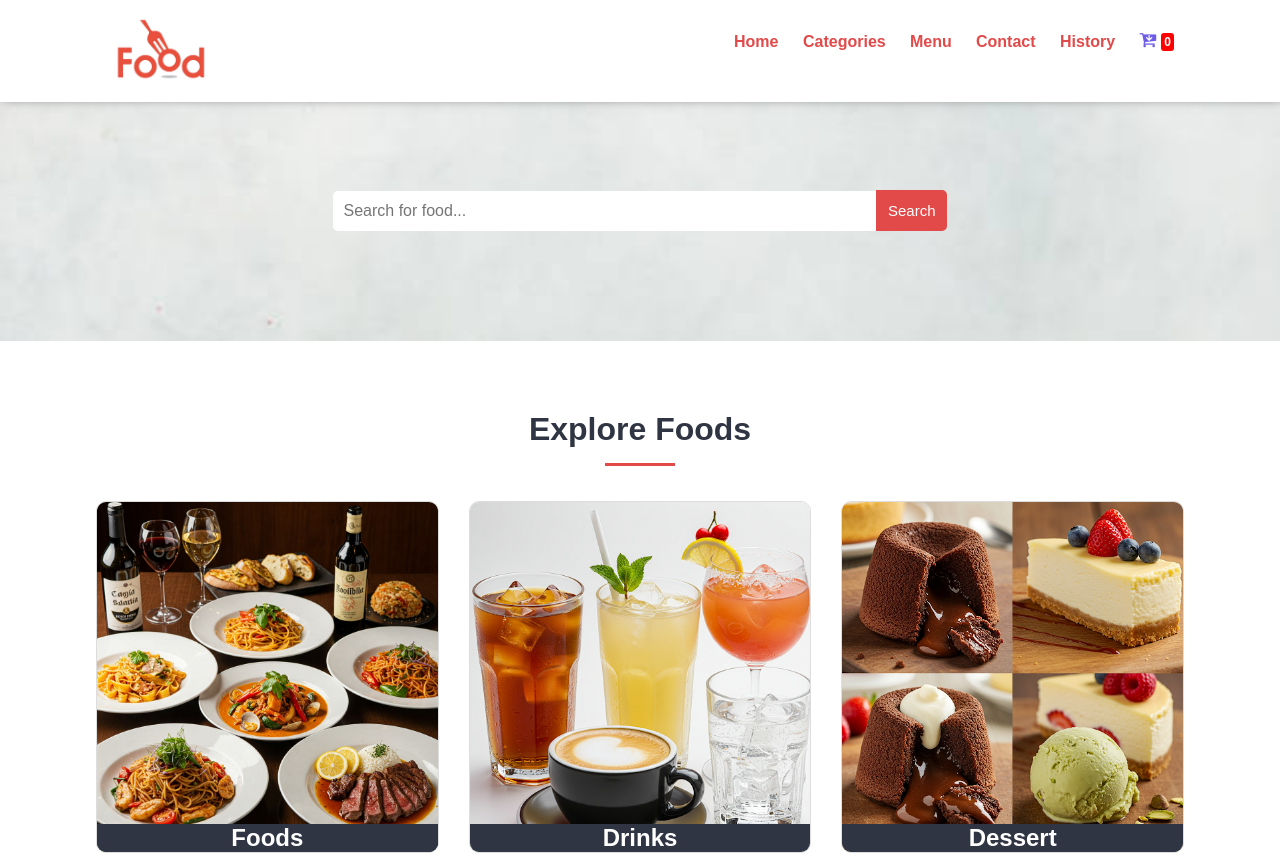
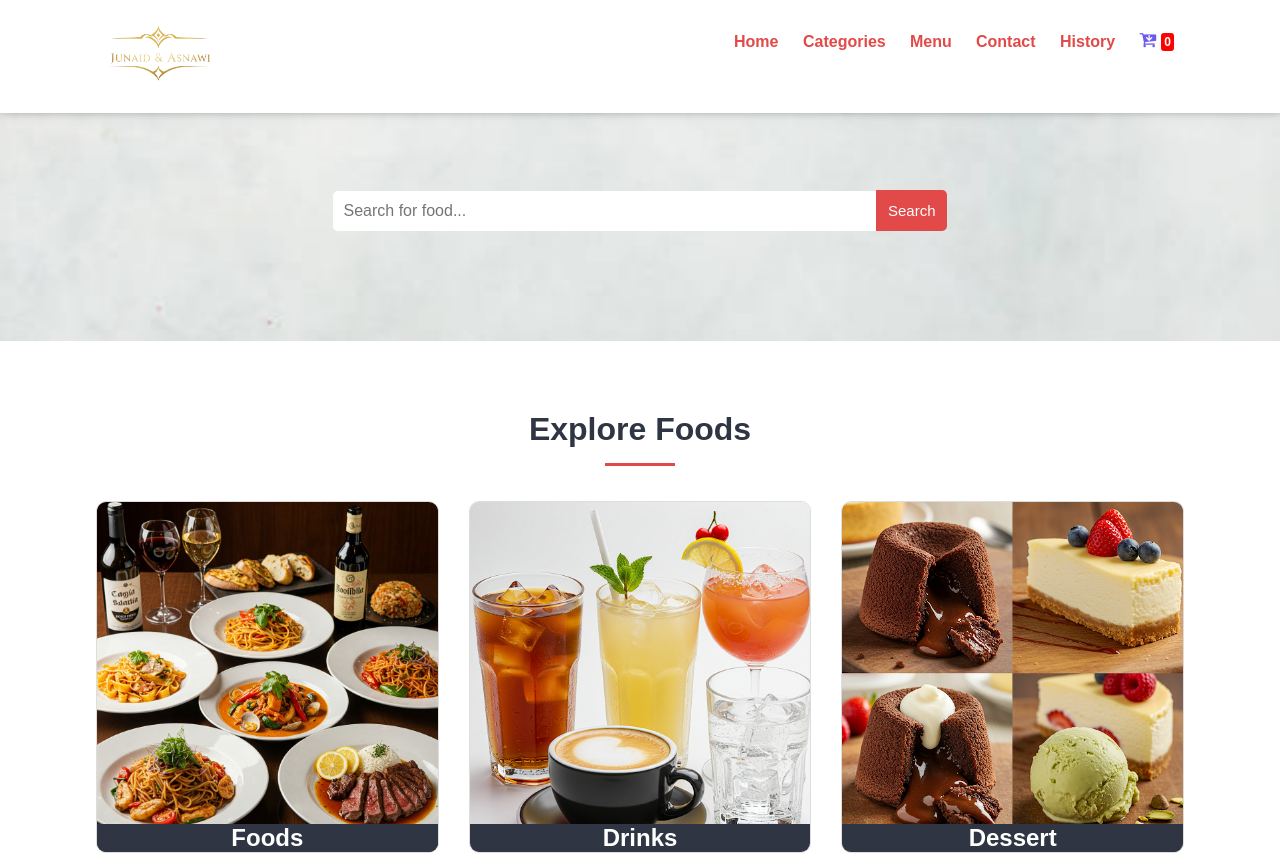
Before and after one commit to Jnaidz/Food_ordering_web-main, a plain HTML site: page index.html in a window 1280 px wide. Shown: the top 856 px of the page. Drawn offline with nearby package versions, Linux system fonts and the light colour scheme.

Commit message:
Update index.html

```diff
--- a/index.html
+++ b/index.html
@@ -22,7 +22,7 @@
                 <!-- logo -->
                 <div class="logo">
                     <a href="index.html" title="Logo">
-                        <img src="img/logo.png" alt="Logo" class="img-responsive">
+                        <img src="img/logo3.png" alt="Logo" class="img-responsive">
                     </a>
                 </div>
                 <!-- Main Menu -->
```
